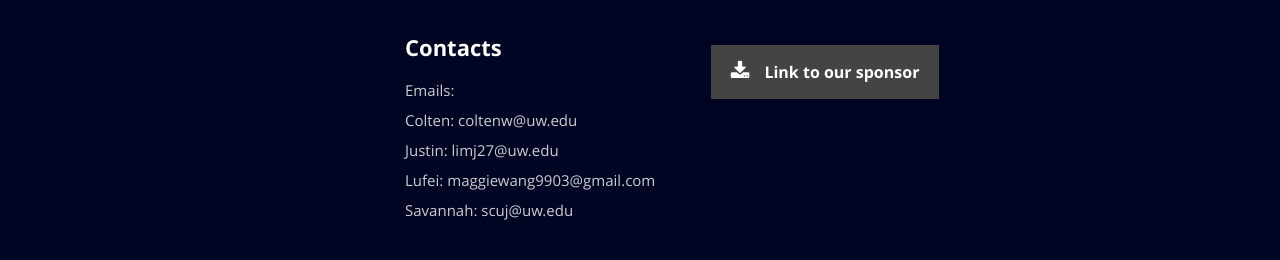
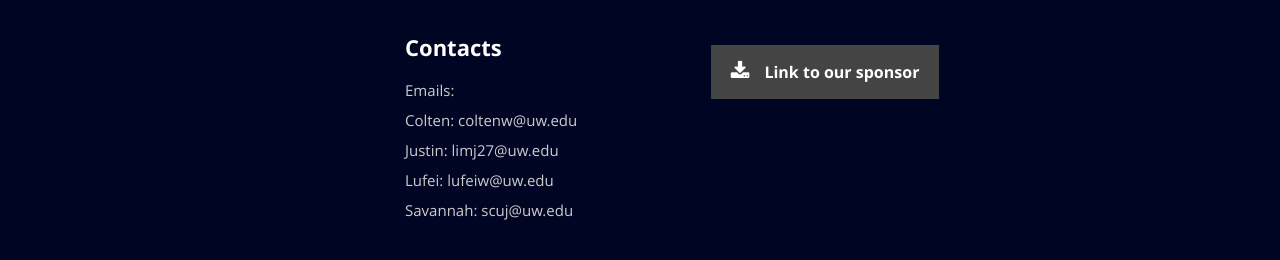
Before and after one commit to limj27/SkoDawgs-COVID19, a React (Create React App) app: page / in a window 1280 px wide. Shown: the part 1025-1285 px from the top of the page. Built offline with nearby package versions, Linux system fonts and the light colour scheme.

Commit message:
Fixed minor changes

```diff
--- a/package.json
+++ b/package.json
@@ -1,9 +1,8 @@
 {
-  "homepage": "https://limj27.github.io/SkoDawgs-COVID19/",
   "name": "reactniceresume",
   "version": "0.1.0",
   "private": true,
-  "homepage": "./",
+  "homepage": "https://limj27.github.io/SkoDawgs-COVID19",
   "dependencies": {
     "@testing-library/jest-dom": "^5.11.4",
     "@testing-library/react": "^11.1.0",
--- a/public/resumeData.json
+++ b/public/resumeData.json
@@ -1,17 +1,17 @@
 {
   "main": {
     "name":"COVID-19 Data Standard",
-    "description":"I am a web development engineer and I use react and vue.js to develop pages. This project is a resume template that can be used as the project home page or resume page",
+    "description":"Research and recommendation on COVID-19 data reporting created in partnership with Georgetown University's Beeck Center",
     "image":"ischool.png",
     "bio":"Our team name is Sko-Dawgs, Colten Woo, Justin Lim, Savannah Umali-Jepson, and Lufei Wang. We are all undergraduates from the University of Washington Information School. Our sponsor is Sarah Schacht who is a data + digital fellow at Georgetown University Beeck Center.",
     "contactmessage":"Here is where you should write your message to readers to have them get in contact with you.",
     "email": "Colten: coltenw@uw.edu",
     "email1": "Justin: limj27@uw.edu",
-    "email2": "Lufei: maggiewang9903@gmail.com",
+    "email2": "Lufei: lufeiw@uw.edu",
     "email3": "Savannah: scuj@uw.edu",
     "phone": "555-555-5555",
-    "github":"https://beeckcenter.georgetown.edu/data-digital/",
-    "project":"https://public.tableau.com/profile/lufei.wang8858#!/vizhome/UpdatedCovidDataVisualization/Story1",
+    "project":"https://beeckcenter.georgetown.edu/data-digital/",
+    "github":"https://public.tableau.com/profile/lufei.wang8858#!/vizhome/UpdatedCovidDataVisualization/Story1",
     "website": "http://www.timbakerdev.com",
     "resumedownload":"https://beeckcenter.georgetown.edu/person/sarah-schacht/",
     "social":[
--- a/src/Components/Header.js
+++ b/src/Components/Header.js
@@ -53,7 +53,7 @@ class Header extends Component {
                 <i className="fa fa-book"></i>Research Summary
               </a>
               <a href={github} className="button btn github-btn">
-                <i className="fa fa-tableau"></i>Tableau
+                <i className="fa fa-book"></i>Tableau
               </a>
             </ul>
           </div>
```
